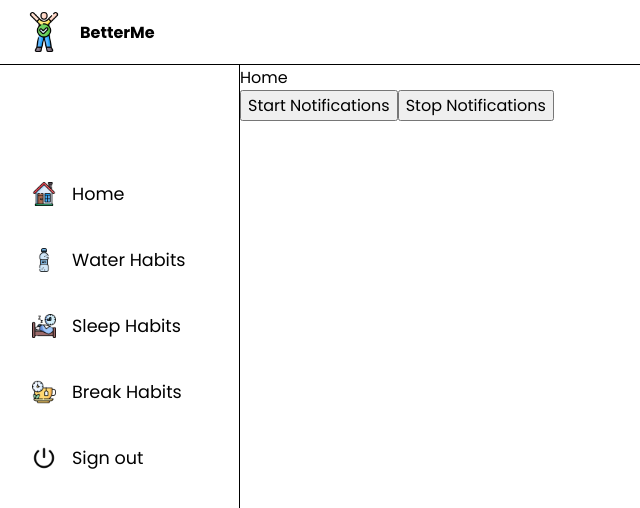
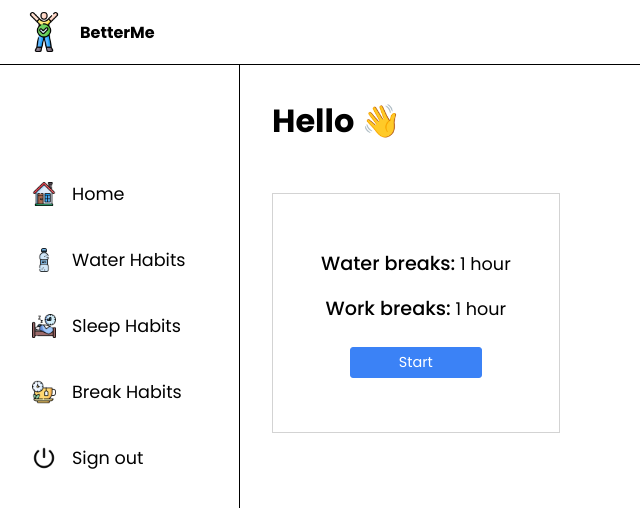
Before and after one commit to kedaroo/better-me, a React (Vite) app in the folder client/: page /home in a window 1280 px wide. Shown: the top 508 px of the page, without its empty margins (0-640 px from the left). Built offline with nearby package versions, Linux system fonts and the light colour scheme; no server answers; sample sign-in values are in the browser's storage.

Commit message:
feat: home

```diff
--- a/client/src/App.tsx
+++ b/client/src/App.tsx
@@ -44,7 +44,7 @@ function App() {
   const handleStartNotifications = () => {
     console.log(
       `Water notifications registered for ${
-        waterHabits.reminderInterval * 60 * 60
+        waterHabits.reminderInterval * 60 * 60 * 1000
       } secs`
     );
     const waterNotifications = setInterval(
@@ -54,12 +54,12 @@ function App() {
           "Water Break!",
           "http://localhost:5173/WaterHabits/addLog"
         ),
-      waterHabits.reminderInterval * 60 * 60
+        (waterHabits.reminderInterval ? waterHabits.reminderInterval : 1) * 60 * 60 * 1000
     );
 
     console.log(
       `Break notifications registered for ${
-        breakHabits.reminderInterval * 60 * 60
+        breakHabits.reminderInterval * 60 * 60 * 1000
       } secs`
     );
     const breakNotifications = setInterval(() => {
@@ -68,7 +68,7 @@ function App() {
         "Break time!",
         "http://localhost:5173/BreakHabits/addBreak"
       );
-    }, breakHabits.reminderInterval * 60 * 60);
+    }, (breakHabits.reminderInterval ? breakHabits.reminderInterval : 1) * 60 * 60 * 1000);
 
     console.log([waterNotifications, breakNotifications]);
     dispatch({
--- a/client/src/pages/Home/index.css
+++ b/client/src/pages/Home/index.css
@@ -0,0 +1,40 @@
+.home {
+    padding: 2rem;
+}
+
+.graph-row {
+    margin-top: 3rem;
+}
+
+.breaks {
+    border: 1px solid lightgray;
+    background-color: white;
+    padding: 1rem 3rem;
+    display: flex;
+    flex-direction: column;
+    justify-content: center;
+    align-items: center;
+    width: fit-content;
+    gap: 1rem;
+    height: 30vh;
+}
+
+.breaks .break {
+    font-size: 1.1rem;
+}
+
+.breaks .break span {
+    font-weight: 500;
+    font-size: 1.2rem;
+}
+
+.breaks .start-btn {
+    width: fit-content;
+    background-color: #3b82f6;
+    border: 1px solid #3b82f6;
+    border-radius: 3px;
+    padding: 0.25rem 3rem;
+    color: white;
+    font-size: 0.9rem;
+    margin-top: 0.5rem;
+}
--- a/client/src/pages/Home/index.tsx
+++ b/client/src/pages/Home/index.tsx
@@ -3,6 +3,7 @@ import SidebarLayout from "../../components/SidebarLayout";
 import { spawnNotification } from "../../helpers/notifications";
 import api from "../../api";
 import { useAuthContext } from "../../hooks/useAuthContext";
+import "./index.css";
 
 interface Props {
   handleStartNotification: () => void;
@@ -20,6 +21,7 @@ const Home = ({
   breakHabits,
 }: Props) => {
   const { user, notificationIntervals } = useAuthContext();
+  const [started, setStarted] = useState(false)
 
   const handleStopNotification = () => {
     for (let i = 0; i < notificationIntervals.length; i++) {
@@ -27,11 +29,38 @@ const Home = ({
     }
   };
 
+  useEffect(() => {
+    console.log("here")
+    console.log({ appUser, waterHabits, sleepHabits, breakHabits })
+  }, [appUser, waterHabits, sleepHabits, breakHabits])
+
   return (
     <SidebarLayout>
-      <div>Home</div>
+      <div className="home">
+        <h1>Hello {appUser?.name} 👋</h1>
+        <div>
+          <div className="graph-row">
+            <div className="breaks">
+
+              <div className="break"><span>Water breaks:</span> {waterHabits?.reminderInterval ? waterHabits.reminderInterval : "1"} hour</div>
+              <div className="break"><span>Work breaks:</span> {breakHabits?.reminderInterval ? breakHabits.reminderInterval : "1"} hour</div>
+
+              {!started && <button className="start-btn" onClick={() => {
+                handleStartNotification();
+                setStarted(true);
+              }}>Start</button>}
+              {started && <button className="start-btn" disabled>Started</button>}
+            </div>
+          </div>
+        </div>
+
+        <div className="stats-row">
+
+        </div>
+      </div>
+      {/* <div>Home</div>
       <button onClick={handleStartNotification}>Start Notifications</button>
-      <button onClick={handleStopNotification}>Stop Notifications</button>
+      <button onClick={handleStopNotification}>Stop Notifications</button> */}
     </SidebarLayout>
   );
 };
```
